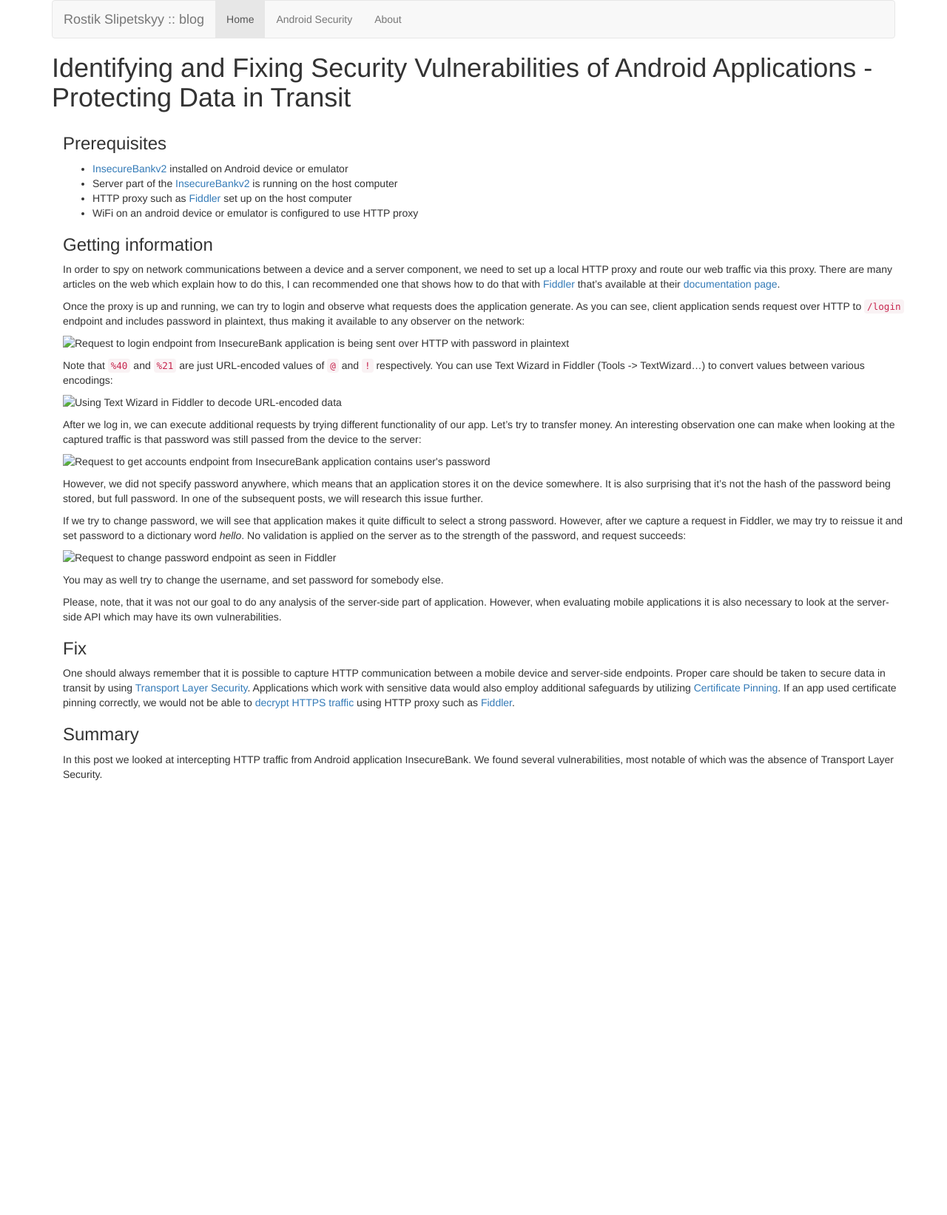
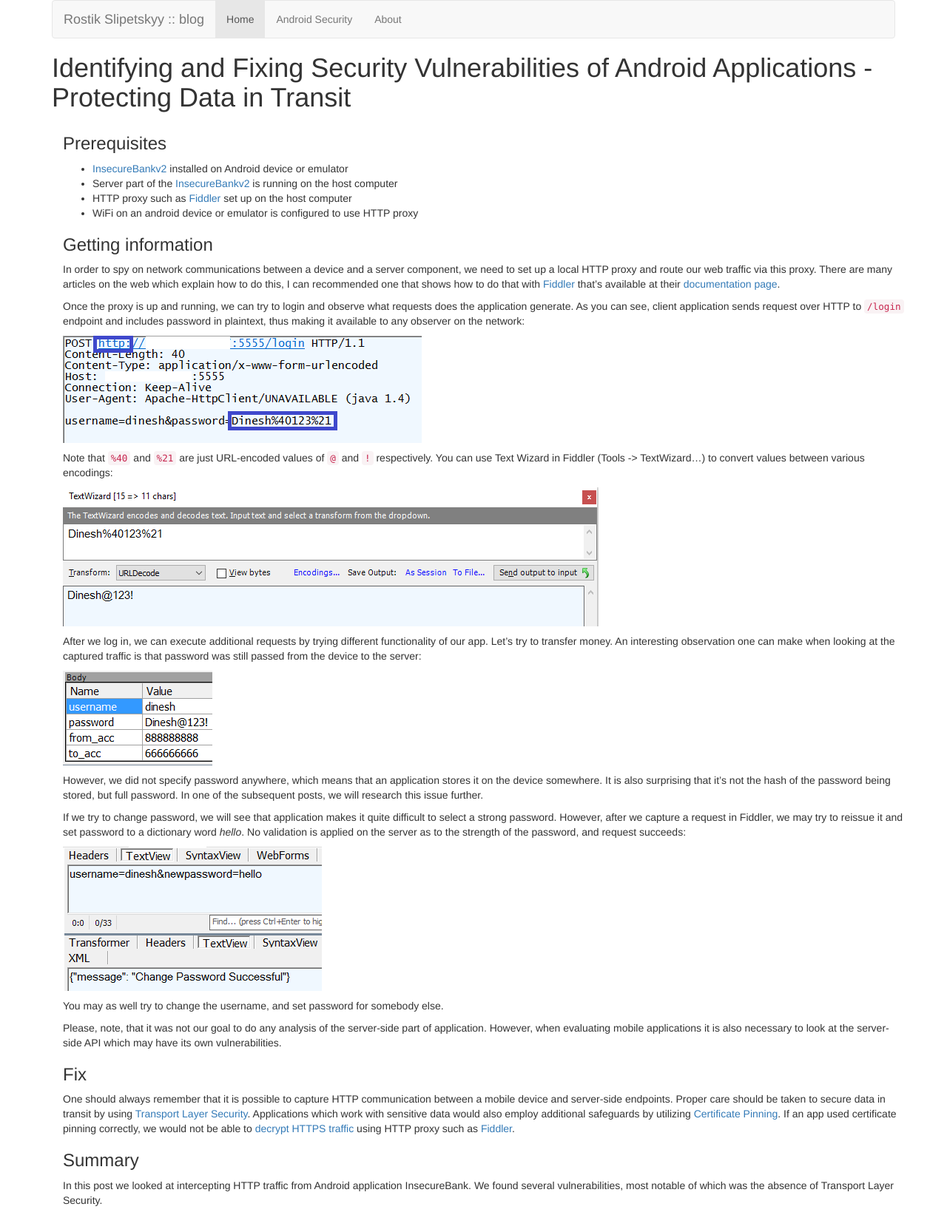
Before and after one commit to oldbam/oldbam.github.io, a Jekyll site: the page built from _posts/2017-1-15-android-vulnerabilities-insecurebank-data-in-transit.md, in a window 1280 px wide. Shown: the whole page at 74% size. Built offline with Jekyll 4.4.1, drawn with Linux system fonts in a browser that asks for light colours; before the commit the page ends 1067 px from its top, so only the background shows below that.

Commit message:
fixing image URLs

```diff
--- a/_posts/2017-1-15-android-vulnerabilities-insecurebank-data-in-transit.md
+++ b/_posts/2017-1-15-android-vulnerabilities-insecurebank-data-in-transit.md
@@ -17,21 +17,21 @@ In order to spy on network communications between a device and a server componen
 
 Once the proxy is up and running, we can try to login and observe what requests does the application generate. As you can see, client application sends request over HTTP to `/login` endpoint and includes password in plaintext, thus making it available to any observer on the network:
 
-![Request to login endpoint from InsecureBank application is being sent over HTTP with password in plaintext](images/android-login-request-as-seen-in-Fiddler.PNG)
+![Request to login endpoint from InsecureBank application is being sent over HTTP with password in plaintext](/images/android-login-request-as-seen-in-Fiddler.PNG)
 
 Note that `%40` and `%21` are just URL-encoded values of `@` and `!` respectively. You can use Text Wizard in Fiddler (Tools -> TextWizard...) to convert values between various encodings:
 
-![Using Text Wizard in Fiddler to decode URL-encoded data](images/android-fiddler-text-wizard.PNG)
+![Using Text Wizard in Fiddler to decode URL-encoded data](/images/android-fiddler-text-wizard.PNG)
 
 After we log in, we can execute additional requests by trying different functionality of our app. Let's try to transfer money. An interesting observation one can make when looking at the captured traffic is that password was still passed from the device to the server:
 
-![Request to get accounts endpoint from InsecureBank application contains user's password](images/android-transfer-request-as-seen-in-Fiddler.PNG)
+![Request to get accounts endpoint from InsecureBank application contains user's password](/images/android-transfer-request-as-seen-in-Fiddler.PNG)
 
 However, we did not specify password anywhere, which means that an application stores it on the device somewhere. It is also surprising that it's not the hash of the password being stored, but full password. In one of the subsequent posts, we will research this issue further.
 
 If we try to change password, we will see that application makes it quite difficult to select a strong password. However, after we capture a request in Fiddler, we may try to reissue it and set password to a dictionary word _hello_. No validation is applied on the server as to the strength of the password, and request succeeds:
 
-![Request to change password endpoint as seen in Fiddler](images/android-change-password-request-as-seen-in-fiddler.PNG)
+![Request to change password endpoint as seen in Fiddler](/images/android-change-password-request-as-seen-in-fiddler.PNG)
 
 You may as well try to change the username, and set password for somebody else.
 
```
